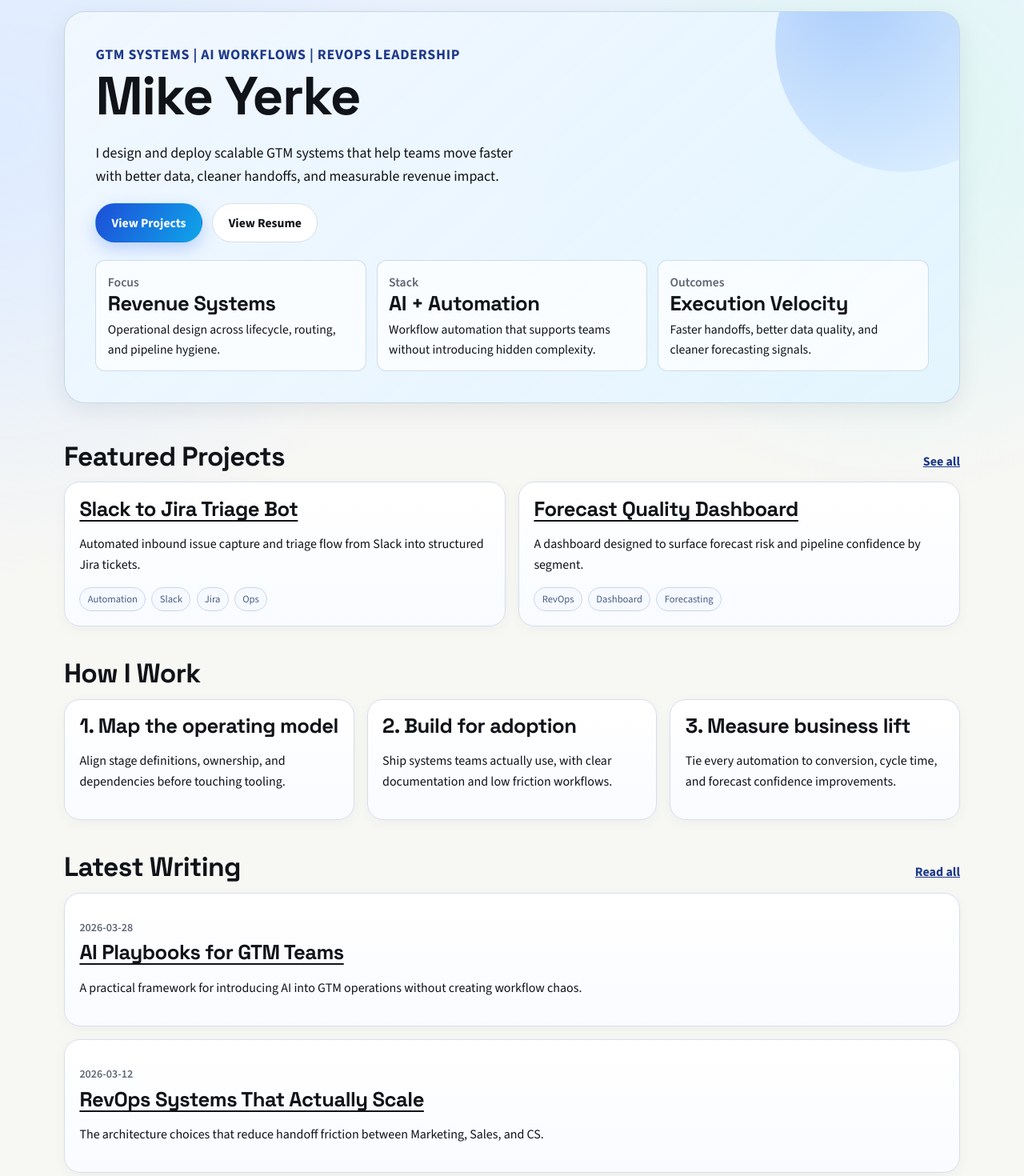
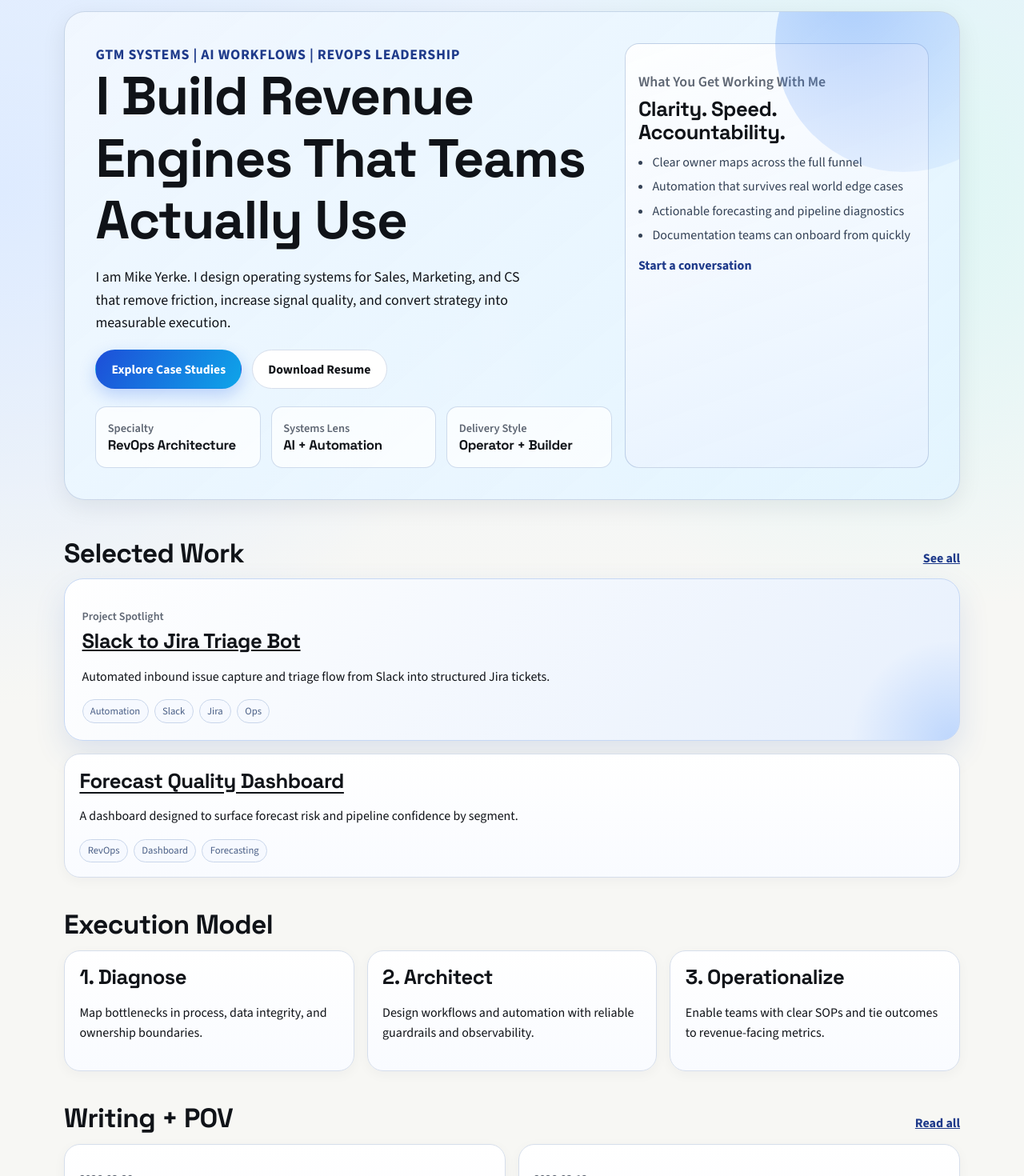
Before and after one commit to my-ships-it/mikeyerke-site, a Next.js app: page / in a window 1280 px wide. Shown: the part 100-1570 px from the top of the page at 80% size. Built offline with nearby package versions, Linux system fonts and the light colour scheme.

Commit message:
Overhaul site UX with stronger storytelling and premium layouts

```diff
--- a/app/contact/page.tsx
+++ b/app/contact/page.tsx
@@ -10,7 +10,9 @@ export default function ContactPage() {
   return (
     <section>
       <h1>Contact</h1>
-      <p className="page-intro">Best way to reach me is by email or LinkedIn.</p>
+      <p className="page-intro">
+        For leadership opportunities, consulting conversations, or collaboration on GTM systems, reach out here.
+      </p>
 
       <div className="list-stack">
         <article className="list-item">
--- a/app/globals.css
+++ b/app/globals.css
@@ -150,6 +150,12 @@ h3 {
   pointer-events: none;
 }
 
+.hero-layout {
+  display: grid;
+  gap: 1rem;
+  grid-template-columns: minmax(0, 1.7fr) minmax(0, 1fr);
+}
+
 .eyebrow {
   margin: 0;
   color: var(--brand-strong);
@@ -162,6 +168,31 @@ h3 {
 .hero p {
   max-width: 62ch;
   font-size: clamp(1.02rem, 1.4vw, 1.18rem);
+}
+
+.hero-panel {
+  border: 1px solid rgba(123, 152, 196, 0.4);
+  background: linear-gradient(160deg, rgba(255, 255, 255, 0.9), rgba(230, 241, 255, 0.85));
+  border-radius: 18px;
+  padding: 1rem;
+}
+
+.hero-list {
+  margin: 0.6rem 0 0;
+  padding-left: 1.1rem;
+  color: #334155;
+}
+
+.hero-list li {
+  margin: 0.28rem 0;
+}
+
+.inline-cta {
+  display: inline-flex;
+  margin-top: 0.55rem;
+  color: var(--brand-strong);
+  font-weight: 700;
+  text-decoration: none;
 }
 
 .hero-actions,
@@ -202,27 +233,28 @@ h3 {
   background: #f3f8ff;
 }
 
-.metric-row {
+.stat-band {
   margin-top: 1.4rem;
   display: grid;
   grid-template-columns: repeat(3, minmax(0, 1fr));
   gap: 0.8rem;
 }
 
-.metric-card {
+.stat-pill {
   border: 1px solid rgba(153, 177, 213, 0.45);
-  border-radius: var(--radius-sm);
+  border-radius: 14px;
   background: rgba(255, 255, 255, 0.72);
   padding: 0.9rem;
 }
 
-.metric-card h3 {
+.stat-pill h3 {
   margin-bottom: 0.25rem;
+  font-size: 1.05rem;
 }
 
-.metric-card p {
+.stat-pill p {
   margin: 0;
-  font-size: 0.98rem;
+  font-size: 0.9rem;
 }
 
 section {
@@ -240,6 +272,35 @@ section {
 .section-header a {
   color: var(--brand-strong);
   font-weight: 700;
+}
+
+.showcase-card {
+  position: relative;
+  overflow: hidden;
+  margin-bottom: 1rem;
+  padding: 1.35rem;
+  border-radius: 24px;
+  border: 1px solid #c6d8f5;
+  background: linear-gradient(135deg, rgba(255, 255, 255, 0.98), rgba(227, 238, 255, 0.8));
+  box-shadow: 0 16px 38px rgba(36, 84, 180, 0.13);
+}
+
+.showcase-card::after {
+  content: "";
+  position: absolute;
+  width: 260px;
+  height: 260px;
+  border-radius: 999px;
+  right: -120px;
+  bottom: -130px;
+  background: radial-gradient(circle, rgba(45, 126, 255, 0.22) 0%, rgba(45, 126, 255, 0) 68%);
+  pointer-events: none;
+}
+
+.showcase-grid {
+  display: grid;
+  gap: 1rem;
+  grid-template-columns: repeat(auto-fit, minmax(240px, 1fr));
 }
 
 .page-intro {
@@ -311,6 +372,12 @@ code {
   gap: 1rem;
 }
 
+.journal-grid {
+  display: grid;
+  grid-template-columns: repeat(auto-fit, minmax(280px, 1fr));
+  gap: 1rem;
+}
+
 .meta {
   color: var(--muted);
   font-size: 0.88rem;
@@ -353,6 +420,27 @@ code {
 
 .article-body pre {
   overflow-x: auto;
+}
+
+.cta-banner {
+  padding: 1.35rem;
+  border-radius: 22px;
+  border: 1px solid #c4d4ee;
+  background: linear-gradient(150deg, #ffffff, #eef5ff);
+  box-shadow: 0 12px 30px rgba(16, 24, 40, 0.08);
+}
+
+.cta-banner h2 {
+  margin-top: 0.4rem;
+  margin-bottom: 0.55rem;
+}
+
+.cta-banner p {
+  max-width: 68ch;
+}
+
+.page-showcase {
+  margin-bottom: 1.2rem;
 }
 
 .site-footer {
@@ -407,7 +495,11 @@ code {
     border-radius: 20px;
   }
 
-  .metric-row {
+  .hero-layout {
+    grid-template-columns: 1fr;
+  }
+
+  .stat-band {
     grid-template-columns: 1fr;
   }
 }
--- a/app/page.tsx
+++ b/app/page.tsx
@@ -4,50 +4,82 @@ import { getAllContent } from "@/lib/content";
 export default function HomePage() {
   const posts = getAllContent("blog").slice(0, 3);
   const projects = getAllContent("projects").filter((item) => item.featured).slice(0, 4);
+  const spotlight = projects[0];
+  const restProjects = projects.slice(1);
 
   return (
     <>
       <section className="hero">
+        <div className="hero-layout">
+          <div>
             <p className="eyebrow">GTM Systems | AI Workflows | RevOps Leadership</p>
-        <h1>Mike Yerke</h1>
+            <h1>I Build Revenue Engines That Teams Actually Use</h1>
             <p>
-          I design and deploy scalable GTM systems that help teams move faster with better data, cleaner
-          handoffs, and measurable revenue impact.
+              I am Mike Yerke. I design operating systems for Sales, Marketing, and CS that remove friction,
+              increase signal quality, and convert strategy into measurable execution.
             </p>
             <div className="hero-actions">
               <Link className="btn btn-primary" href="/projects">
-            View Projects
+                Explore Case Studies
               </Link>
               <Link className="btn btn-secondary" href="/resume">
-            View Resume
+                Download Resume
               </Link>
             </div>
-        <div className="metric-row">
-          <article className="metric-card">
-            <p className="meta">Focus</p>
-            <h3>Revenue Systems</h3>
-            <p>Operational design across lifecycle, routing, and pipeline hygiene.</p>
-          </article>
-          <article className="metric-card">
-            <p className="meta">Stack</p>
+            <div className="stat-band">
+              <div className="stat-pill">
+                <p className="meta">Specialty</p>
+                <h3>RevOps Architecture</h3>
+              </div>
+              <div className="stat-pill">
+                <p className="meta">Systems Lens</p>
                 <h3>AI + Automation</h3>
-            <p>Workflow automation that supports teams without introducing hidden complexity.</p>
-          </article>
-          <article className="metric-card">
-            <p className="meta">Outcomes</p>
-            <h3>Execution Velocity</h3>
-            <p>Faster handoffs, better data quality, and cleaner forecasting signals.</p>
-          </article>
+              </div>
+              <div className="stat-pill">
+                <p className="meta">Delivery Style</p>
+                <h3>Operator + Builder</h3>
+              </div>
+            </div>
+          </div>
+          <aside className="hero-panel">
+            <p className="meta">What You Get Working With Me</p>
+            <h3>Clarity. Speed. Accountability.</h3>
+            <ul className="hero-list">
+              <li>Clear owner maps across the full funnel</li>
+              <li>Automation that survives real world edge cases</li>
+              <li>Actionable forecasting and pipeline diagnostics</li>
+              <li>Documentation teams can onboard from quickly</li>
+            </ul>
+            <Link className="inline-cta" href="/contact">
+              Start a conversation
+            </Link>
+          </aside>
         </div>
       </section>
 
       <section>
         <div className="section-header">
-          <h2>Featured Projects</h2>
+          <h2>Selected Work</h2>
           <Link href="/projects">See all</Link>
         </div>
-        <div className="card-grid">
-          {projects.map((project) => (
+        {spotlight ? (
+          <article className="showcase-card">
+            <p className="meta">Project Spotlight</p>
+            <h3>
+              <Link href={`/projects/${spotlight.slug}`}>{spotlight.title}</Link>
+            </h3>
+            <p>{spotlight.summary}</p>
+            <div className="tag-row">
+              {spotlight.tags.map((tag) => (
+                <span className="tag" key={tag}>
+                  {tag}
+                </span>
+              ))}
+            </div>
+          </article>
+        ) : null}
+        <div className="showcase-grid">
+          {restProjects.map((project) => (
             <article className="card" key={project.slug}>
               <h3>
                 <Link href={`/projects/${project.slug}`}>{project.title}</Link>
@@ -67,30 +99,30 @@ export default function HomePage() {
 
       <section>
         <div className="section-header">
-          <h2>How I Work</h2>
+          <h2>Execution Model</h2>
         </div>
         <div className="card-grid">
           <article className="card">
-            <h3>1. Map the operating model</h3>
-            <p>Align stage definitions, ownership, and dependencies before touching tooling.</p>
+            <h3>1. Diagnose</h3>
+            <p>Map bottlenecks in process, data integrity, and ownership boundaries.</p>
           </article>
           <article className="card">
-            <h3>2. Build for adoption</h3>
-            <p>Ship systems teams actually use, with clear documentation and low friction workflows.</p>
+            <h3>2. Architect</h3>
+            <p>Design workflows and automation with reliable guardrails and observability.</p>
           </article>
           <article className="card">
-            <h3>3. Measure business lift</h3>
-            <p>Tie every automation to conversion, cycle time, and forecast confidence improvements.</p>
+            <h3>3. Operationalize</h3>
+            <p>Enable teams with clear SOPs and tie outcomes to revenue-facing metrics.</p>
           </article>
         </div>
       </section>
 
       <section>
         <div className="section-header">
-          <h2>Latest Writing</h2>
+          <h2>Writing + POV</h2>
           <Link href="/blog">Read all</Link>
         </div>
-        <div className="list-stack">
+        <div className="journal-grid">
           {posts.map((post) => (
             <article className="list-item" key={post.slug}>
               <p className="meta">{post.date}</p>
@@ -102,6 +134,23 @@ export default function HomePage() {
           ))}
         </div>
       </section>
+
+      <section className="cta-banner">
+        <p className="eyebrow">Open To Leadership Roles</p>
+        <h2>Looking for someone who can both design strategy and ship systems?</h2>
+        <p>
+          This site highlights how I think and how I execute. If you are hiring for RevOps, GTM Systems, or AI
+          operations leadership, let us talk.
+        </p>
+        <div className="hero-actions">
+          <Link className="btn btn-primary" href="/contact">
+            Contact Mike
+          </Link>
+          <Link className="btn btn-secondary" href="/resume">
+            Review Resume
+          </Link>
+        </div>
+      </section>
     </>
   );
 }
--- a/app/resume/page.tsx
+++ b/app/resume/page.tsx
@@ -37,11 +37,11 @@ export default function ResumePage() {
       <div className="list-stack">
         <article className="list-item">
           <h2>Current Focus</h2>
-          <p>GTM systems design, AI operationalization, and scalable RevOps leadership.</p>
+          <p>GTM systems design, AI operationalization, and high-accountability RevOps leadership.</p>
         </article>
         <article className="list-item">
           <h2>Hiring Use Case</h2>
-          <p>Use this page in job applications as a one-click path to resume + work samples + contact info.</p>
+          <p>Use this page as a single link for resume, project proof, thought leadership, and direct contact.</p>
         </article>
       </div>
     </section>
```
Also changed, not shown: app/about/page.tsx (+5 -6 lines), app/blog/page.tsx (+17 -3 lines), app/projects/page.tsx (+24 -3 lines). Lines whose indentation alone changed are shown as unchanged.
